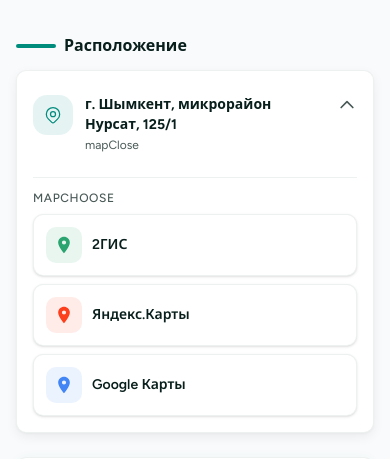
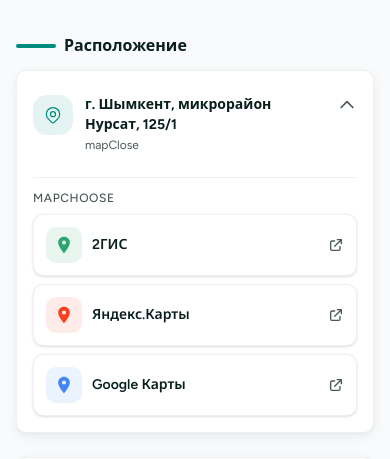
Before and after one commit to provizorph-ctrl/odb-kz-nextjs, a Next.js app: page / in a window 390 px wide. Both pictures are taken after a click on the button "г. Туркестан, ул. Абая, 52". Shown: the part 2882-3341 px from the top of the page. Built offline with nearby package versions, Linux system fonts and the light colour scheme; no server answers; the database is empty.

Commit message:
Full mobile audit: remove burger, hero 4/3 mobile, min 12px fonts, 40px touch targets, overflow/break-words

```diff
--- a/src/components/sites/odb-kz-65e97781/root-8a5edab2/MapSection.tsx
+++ b/src/components/sites/odb-kz-65e97781/root-8a5edab2/MapSection.tsx
@@ -52,12 +52,12 @@
         </h2>
       </div>
 
-      <div className="relative rounded-lg sm:rounded-2xl overflow-hidden border border-border/50 shadow-card bg-white">
+      <div className="rounded-lg sm:rounded-2xl border border-border/50 shadow-card bg-white">
         {/* Main clickable area */}
         <button
           type="button"
           onClick={() => setMenuOpen((v) => !v)}
-          className="w-full text-left px-4 py-6 sm:px-8 sm:py-10 cursor-pointer focus-visible:outline-2 focus-visible:outline-offset-2 focus-visible:outline-primary touch-manipulation group"
+          className="w-full text-left px-4 py-6 sm:px-8 sm:py-10 cursor-pointer focus-visible:outline-2 focus-visible:outline-offset-2 focus-visible:outline-primary group"
           aria-expanded={menuOpen}
           aria-label={t("mapAddress")}
         >
@@ -82,14 +82,9 @@
           </div>
         </button>
 
-        {/* Navigation buttons — visible/hidden via padding, NOT overflow-hidden */}
-        <div
-          className="px-4 sm:px-8"
-          style={{
-            paddingBottom: menuOpen ? "1rem" : "0",
-            display: menuOpen ? "block" : "none",
-          }}
-        >
+        {/* Navigation buttons — always in DOM, visibility via height+opacity */}
+        {menuOpen && (
+          <div className="px-4 pb-4 sm:px-8 sm:pb-6">
             <div className="border-t border-border/50 pt-3 sm:pt-4">
               <p className="text-xs text-muted-foreground mb-2 sm:mb-3 font-medium uppercase tracking-wider">
                 {t("mapChoose")}
@@ -101,16 +96,16 @@
                     href={link.url}
                     target="_blank"
                     rel="noopener noreferrer"
-                  className="flex items-center gap-2.5 sm:gap-3 px-3 py-3 sm:px-4 sm:py-3 rounded-lg sm:rounded-xl bg-white border border-border/50 hover:border-current shadow-sm hover:shadow-card transition-all duration-200 group/btn touch-manipulation"
+                    className="flex items-center gap-2.5 sm:gap-3 px-3 py-3 sm:px-4 sm:py-3 rounded-lg sm:rounded-xl bg-white border border-border/50 hover:border-current shadow-sm hover:shadow-card transition-all duration-200 touch-manipulation"
                     style={{ color: link.color }}
                   >
-                  <span className="w-9 h-9 sm:w-10 sm:h-10 rounded-lg bg-current/10 flex items-center justify-center shrink-0 transition-colors duration-200 group-hover/btn:bg-current/20">
+                    <span className="w-9 h-9 sm:w-10 sm:h-10 rounded-lg bg-current/10 flex items-center justify-center shrink-0">
                       {link.icon}
                     </span>
                     <span className="text-sm font-semibold text-foreground truncate">
                       {link.label}
                     </span>
-                  <svg className="w-4 h-4 text-muted-foreground ml-auto shrink-0 opacity-0 group-hover/btn:opacity-100 transition-opacity duration-200" fill="none" stroke="currentColor" viewBox="0 0 24 24" aria-hidden="true">
+                    <svg className="w-4 h-4 text-muted-foreground ml-auto shrink-0" fill="none" stroke="currentColor" viewBox="0 0 24 24" aria-hidden="true">
                       <path strokeLinecap="round" strokeLinejoin="round" strokeWidth={2} d="M10 6H6a2 2 0 00-2 2v10a2 2 0 002 2h10a2 2 0 002-2v-4M14 4h6m0 0v6m0-6L10 14" />
                     </svg>
                   </a>
@@ -118,6 +113,7 @@
               </div>
             </div>
           </div>
+        )}
       </div>
     </section>
   );
```
Lines whose indentation alone changed are shown as unchanged.
